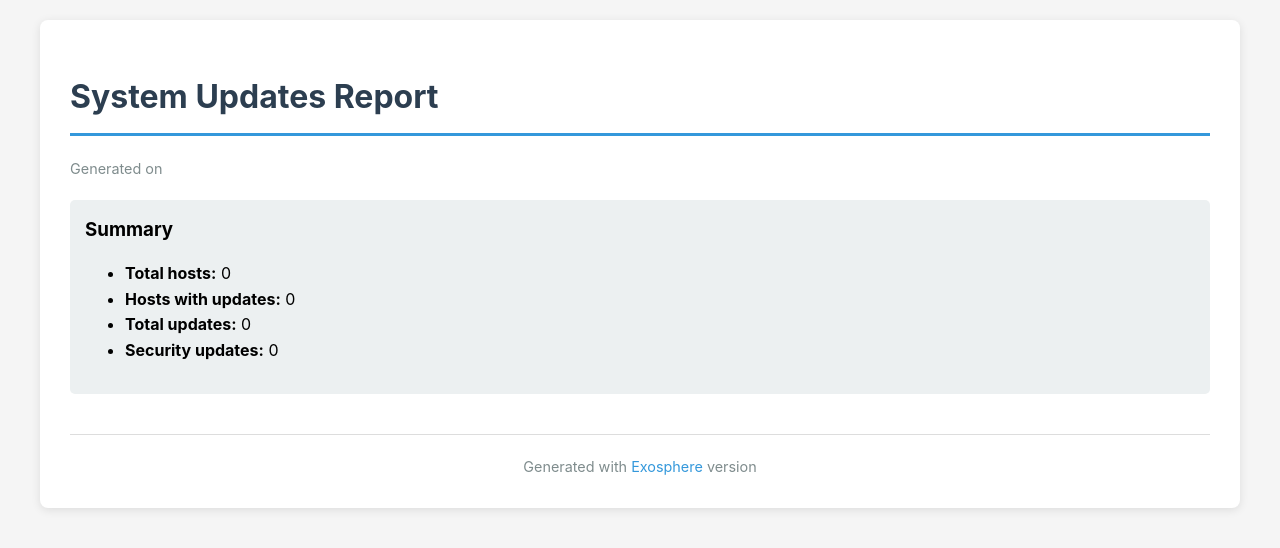
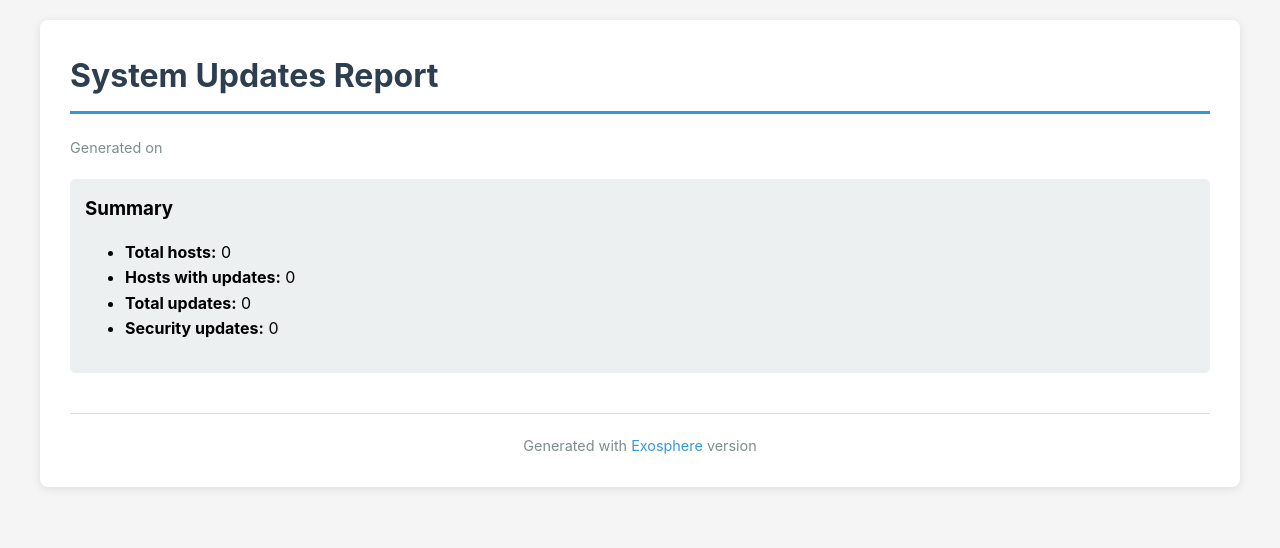
Before and after one commit to mrdaemon/exosphere, a Python web app: template src/exosphere/templates/report.html.j2 in a window 1280 px wide. Shown: the top 548 px of the page. Run offline with Jinja, Linux system fonts and the light colour scheme; the template is opened without the code that fills it, so the values that code supplies are empty.

Commit message:
html report: fix H1 margins

```diff
--- a/src/exosphere/templates/report.html.j2
+++ b/src/exosphere/templates/report.html.j2
@@ -21,7 +21,7 @@
             border-radius: 8px;
             box-shadow: 0 2px 10px rgba(0,0,0,0.1);
         }
-        h1 { color: #2c3e50; border-bottom: 3px solid #3498db; padding-bottom: 10px; }
+        h1 { color: #2c3e50; border-bottom: 3px solid #3498db; padding-bottom: 10px; margin-top: 0;}
         h2 { color: #34495e; border-bottom: 1px solid #ecf0f1; padding-bottom: 5px; margin-top: 0; }
         .summary {
             background: #ecf0f1;
```
